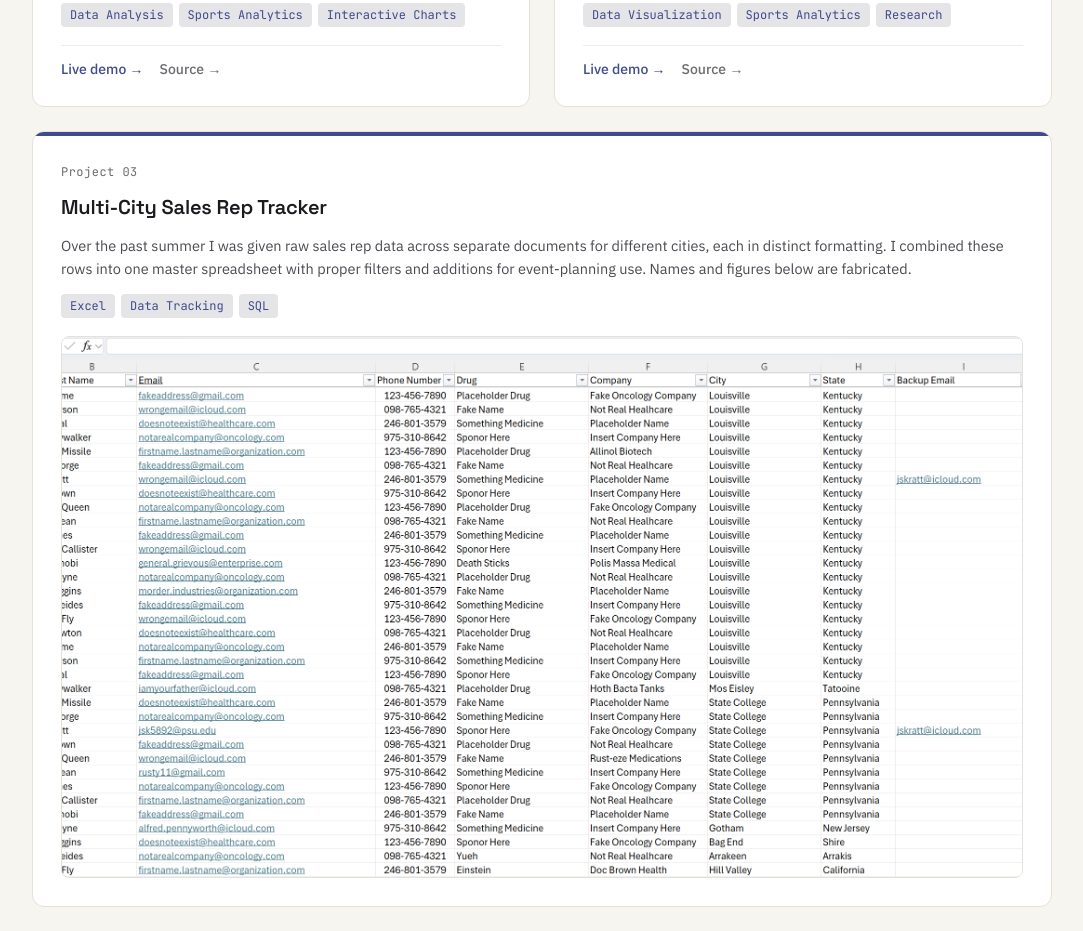
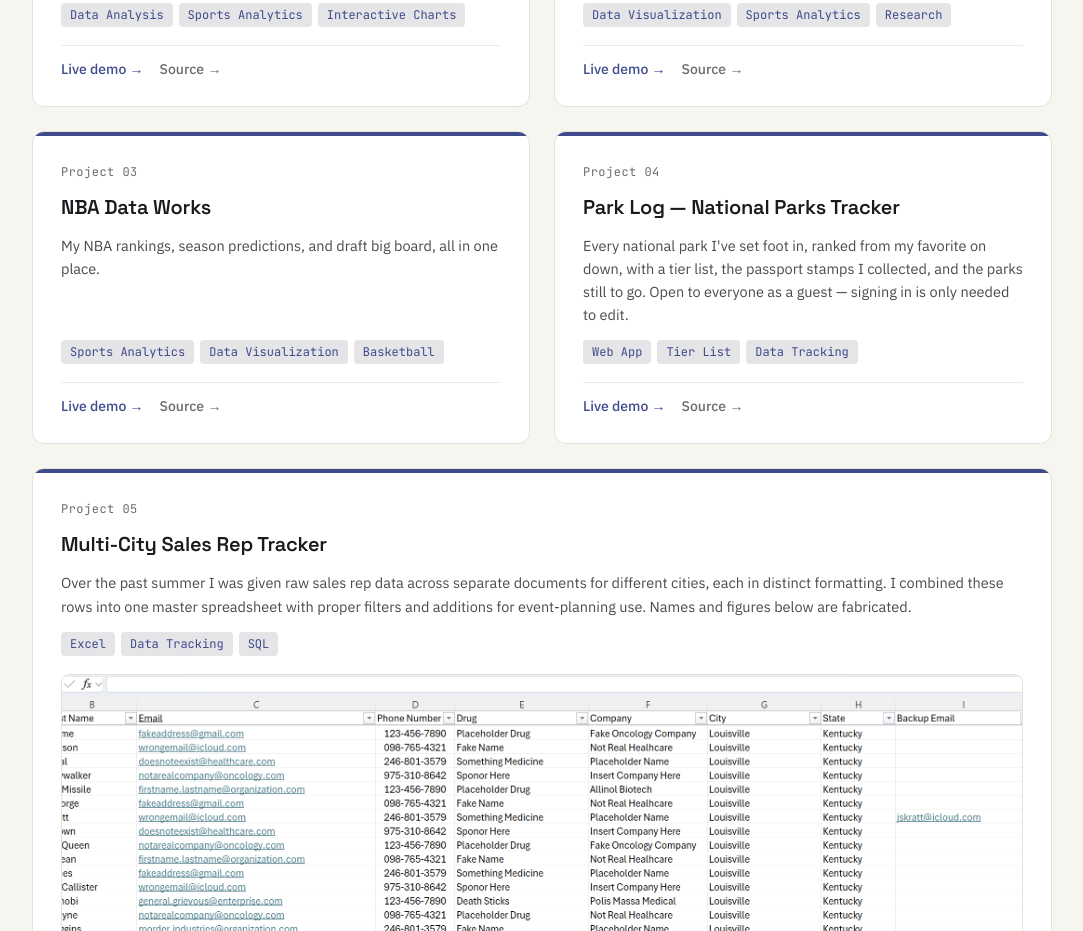
Before and after one commit to jsk5892/jsk5892.github.io, a plain HTML site: page index.html in a window 1280 px wide. Shown: the part 1436-2367 px from the top of the page, without its empty margins (98-1181 px from the left). Drawn offline with Linux system fonts and the light colour scheme.

Commit message:
Add new project cards for NBA Data Works and Park Log

```diff
--- a/index.html
+++ b/index.html
@@ -263,8 +263,34 @@
         </div>
       </div>
 
+      <div class="project-card">
+        <div class="project-index mono">Project 03</div>
+        <h3 class="display">NBA Data Works</h3>
+        <p>My NBA rankings, season predictions, and draft big board, all in one place.</p>
+        <div class="tag-row">
+          <span class="tag">Sports Analytics</span><span class="tag">Data Visualization</span><span class="tag">Basketball</span>
+        </div>
+        <div class="card-links">
+          <a href="https://jsk5892.github.io/nba-data-works/#top30" target="_blank" rel="noopener noreferrer" class="primary">Live demo →</a>
+          <a href="https://github.com/jsk5892/nba-data-works" target="_blank" rel="noopener noreferrer" class="secondary">Source →</a>
+        </div>
+      </div>
+
+      <div class="project-card">
+        <div class="project-index mono">Project 04</div>
+        <h3 class="display">Park Log — National Parks Tracker</h3>
+        <p>Every national park I've set foot in, ranked from my favorite on down, with a tier list, the passport stamps I collected, and the parks still to go. Open to everyone as a guest — signing in is only needed to edit.</p>
+        <div class="tag-row">
+          <span class="tag">Web App</span><span class="tag">Tier List</span><span class="tag">Data Tracking</span>
+        </div>
+        <div class="card-links">
+          <a href="https://jsk5892.github.io/park-log-app/" target="_blank" rel="noopener noreferrer" class="primary">Live demo →</a>
+          <a href="https://github.com/jsk5892/park-log-app" target="_blank" rel="noopener noreferrer" class="secondary">Source →</a>
+        </div>
+      </div>
+
       <div class="project-card project-card--wide">
-        <div class="project-index mono">Project 03</div>
+        <div class="project-index mono">Project 05</div>
         <h3 class="display">Multi-City Sales Rep Tracker</h3>
         <p>Over the past summer I was given raw sales rep data across separate documents for different cities, each in distinct formatting. I combined these rows into one master spreadsheet with proper filters and additions for event-planning use. Names and figures below are fabricated.</p>
         <div class="tag-row">
```
